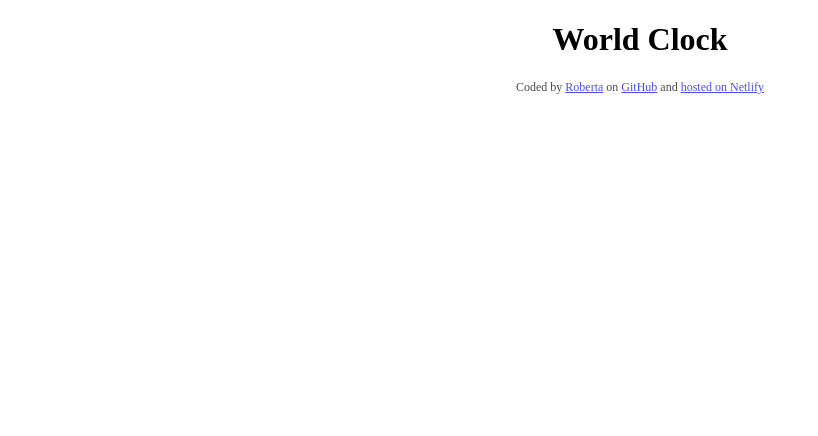
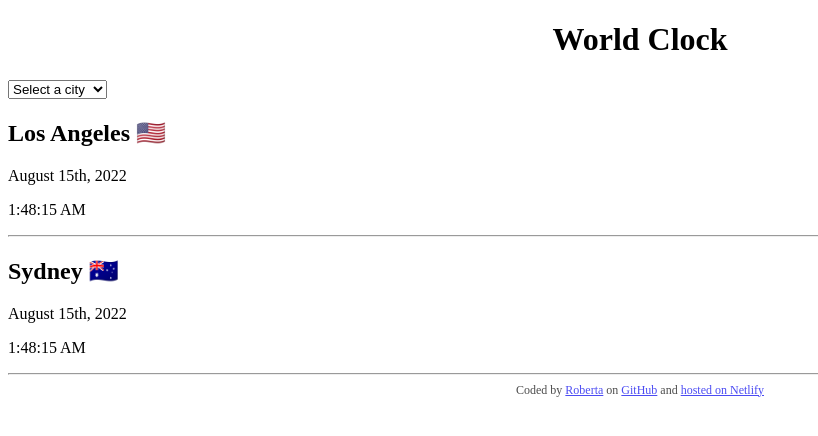
Before and after one commit to roberta-munive/world_clock, a plain HTML site: page index.html in a window 1280 px wide. Shown: the whole page, without its empty margins (0-818 px from the left). Drawn offline with Linux system fonts and the light colour scheme.

Commit message:
added basic html structure

```diff
--- a/index.html
+++ b/index.html
@@ -8,10 +8,35 @@
     <title>World Clock</title>
   </head>
   <body>
+    <div class="project-container">
       <h1>World Clock</h1>
+      <select name="city" id="city-dropdown">
+        <option value="">Select a city</option>
+        <option value="">Lisbon 🇵🇹</option>
+        <option value="">London 🇬🇧</option>
+        <option value="">New York 🇺🇸</option>
+      </select>
+
+      <div class="city-data">
+        <h2 class="displayed-city">Los Angeles 🇺🇸</h2>
+        <p class="date">August 15th, 2022</p>
+        <p class="time">1:48:15 AM</p>
+      </div>
+
+      <hr />
+
+      <div class="city-data">
+        <h2 class="displayed-city">Sydney 🇦🇺</h2>
+        <p class="date">August 15th, 2022</p>
+        <p class="time">1:48:15 AM</p>
+      </div>
+
+      <hr />
+
       <footer>
         Coded by
-      <a href="https://github.com/roberta-munive" target="_blank">Roberta</a> on
+        <a href="https://github.com/roberta-munive" target="_blank">Roberta</a>
+        on
         <a href="https://github.com/roberta-munive/world_clock" target="_blank"
           >GitHub</a
         >
@@ -20,6 +45,7 @@
           >hosted on Netlify</a
         >
       </footer>
+    </div>
     <script src="javascript\index.js"></script>
   </body>
 </html>
```
Lines whose indentation alone changed are shown as unchanged.
